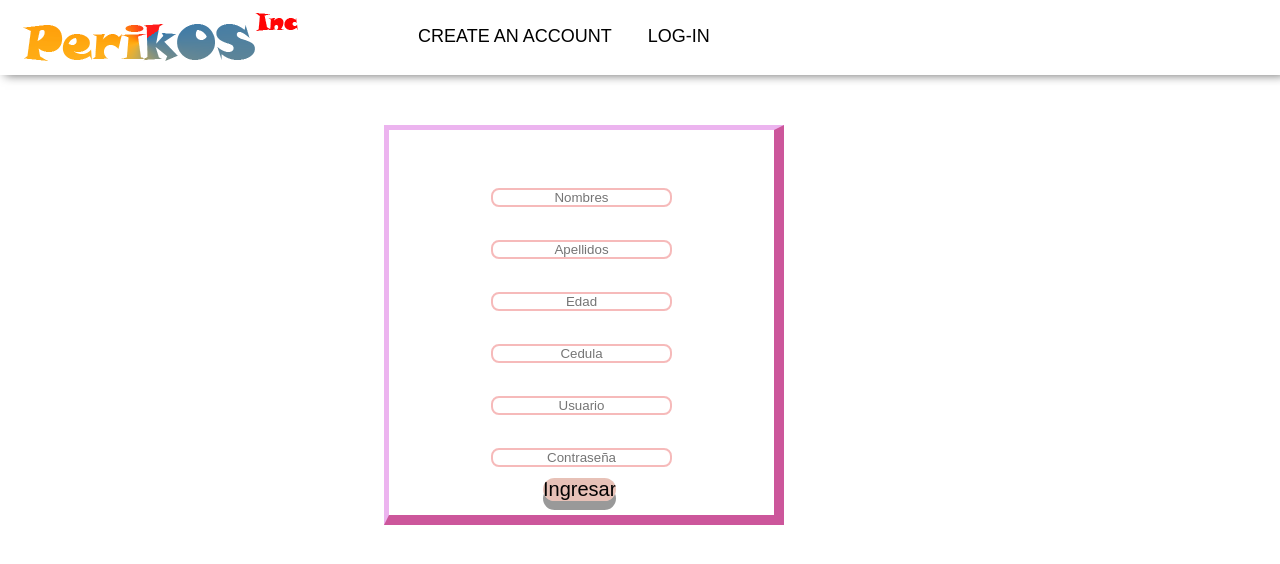
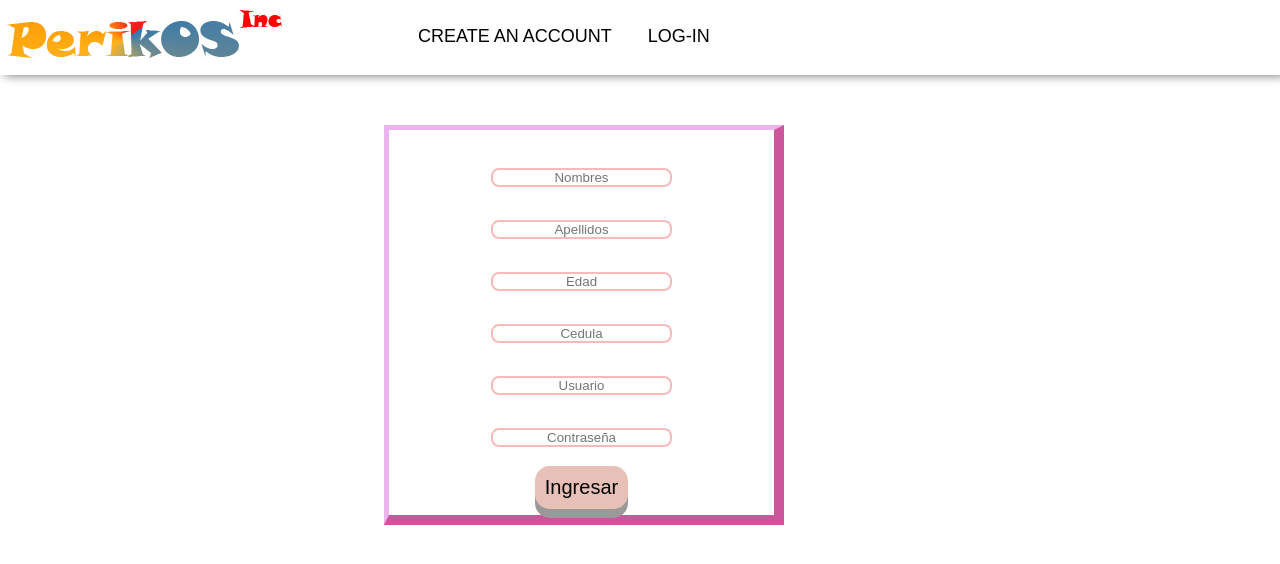
Before and after one commit to PerikosInc/first-page, a Flask app: page /register in a window 1280 px wide. Shown: the top 564 px of the page. Run offline with Flask 2, Linux system fonts and the light colour scheme; some libraries are stand-ins or nearby versions.

Commit message:
Arreglar kozitaz

```diff
--- a/app.py
+++ b/app.py
@@ -27,6 +27,10 @@ def Register():
 def Login():
     return render_template('./account/login.html')
 
+@app.route('/admin')
+def Admin():
+    return render_template('./admin/admin.html')
+
 @app.route("/get_my_ip", methods=["GET"])
 def get_my_ip():
     if request.environ.get('HTTP_X_FORWARDED_FOR') is None:
--- a/static/css/style.css
+++ b/static/css/style.css
@@ -21,7 +21,7 @@ body{
 .logo{
     font-size: 40px;
     padding:0;
-    margin-top:100px;
+    margin-top:5px;
     width: 400px;
 
 }
@@ -60,7 +60,7 @@ body{
     width: 400px;
     position: flex;
     margin-top: 50px;
-   margin-left: 30%;
+    margin-left: 30%;
     border-top: 5px solid rgba(198, 22, 204, 0.322);
     border-left: 5px solid rgba(198, 22, 204, 0.322);
     border-bottom:10px solid rgba(184, 17, 114, 0.705);
@@ -76,13 +76,11 @@ body{
 }
 .inputs {
     width: 100%;
-	margin-top: 10%;
-	height: 52px;
-	font-size: 20px;
-	line-height: 52px;
-	text-align: center;
-
-
+    margin-top: 5%;
+    height: 52px;
+    font-size: 20px;
+    line-height: 52px;
+    text-align: center;
 }
 .inp{
     border-radius: 8px;
@@ -91,10 +89,11 @@ body{
     text-align: center;
 
 }
-.btn-login{
+.btn-login, .btn-register{
     font-size: 20px;
-    margin-left: 40%;
-    margin-top: 20%;
+    /* margin-left: 40%; */
+    /* margin-top: 20%; */
+    padding: 10px;
     border-radius: 8px;
     background-color: rgb(168, 168, 168);
     text-decoration: none;
@@ -114,6 +113,9 @@ body{
     transform: translateY(4px);
 }
 .btn-register{
+    margin-top: 0;
+}
+/* .btn-register{
     font-size: 20px;
     margin-left: 40%;
     margin-top: 67%;
@@ -126,7 +128,7 @@ body{
     border: none;
     border-radius: 15px;
     box-shadow: 0 9px #999
-}
+} */
 .btn-register:hover{
     background-color: #3e8e41
 }
--- a/templates/account/login.html
+++ b/templates/account/login.html
@@ -8,8 +8,8 @@
             <div class="inputs">
                 <input type="text" placeholder="Usuario" class="inp" name="usuarios" required> <br>
                 <input type="password" placeholder="Contraseña" class="inp" name="contraseña" required><br>
+                <input type="submit" value="Ingresar" class="btn-login">
             </div>
-            <input type="submit" value="Ingresar" class="btn-login">
         </form>
     </div>
 </div>
--- a/templates/account/register.html
+++ b/templates/account/register.html
@@ -11,8 +11,8 @@
             <input type="text" placeholder="Cedula" class="inp" required name="cedula"> <br>
             <input type="text" placeholder="Usuario" class="inp"required name="usuario" > <br>
             <input type="password" placeholder="Contraseña" class="inp" required name="contraseña"><br>
+            <input type="submit" value="Ingresar" class="btn-register">
         </div>
-        <input type="submit" value="Ingresar" class="btn-register">
     </form>
 </div>
 
--- a/templates/layout.html
+++ b/templates/layout.html
@@ -12,13 +12,13 @@
 <body>
     <nav class="menu">
         <span class="logo">
-             <label >
-                 <img src="{{ url_for('static', filename='img/Periko.png')}}" alt="Logo-PerikOS">
-             </label>
+            <label>
+                <a href="/"><img src="{{ url_for('static', filename='img/Perikos.png')}}" title="Inicio" alt="Logo-PerikOS"></a>
+            </label>
         </span>
         <ul class="menu-item">
-             <li><a href="/register">Create an account</a> </li>
-             <li><a href="/login">Log-In</a> </li>
+            <li><a href="/register">Create an account</a> </li>
+            <li><a href="/login">Log-In</a></li>
         </ul>
     </nav>
     <div class="container">
```
Also changed, not shown: templates/admin/admin.html (+7 -0 lines), static/img/Perikos.png (added).
